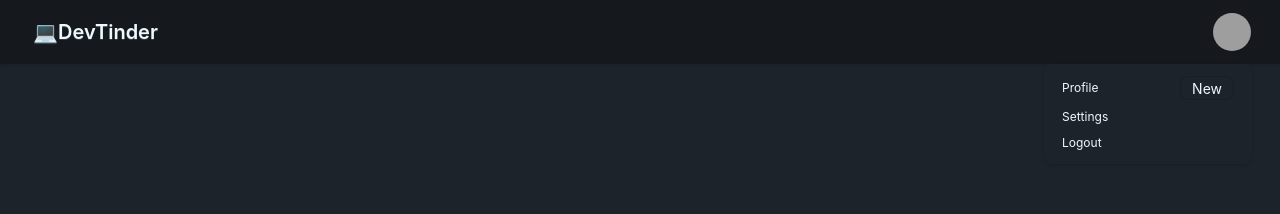
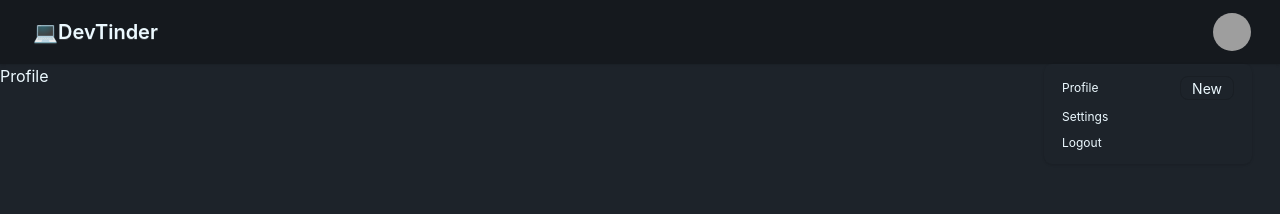
Before and after one commit to jayanshukikani-1412/dev-tinder-frontend, a React (Vite) app: page /profile in a window 1280 px wide. Both pictures are taken after a click on the button 1232 px from the left and 32 px from the top of the page. Shown: the top 214 px of the page. Built offline with nearby package versions, Linux system fonts and the light colour scheme; grey boxes are pictures that could not be loaded.

Commit message:
Add React Router and restructure application components

```diff
--- a/package.json
+++ b/package.json
@@ -13,6 +13,7 @@
     "@tailwindcss/vite": "^4.2.1",
     "react": "^19.2.0",
     "react-dom": "^19.2.0",
+    "react-router-dom": "^7.13.1",
     "tailwindcss": "^4.2.1"
   },
   "devDependencies": {
--- a/src/App.jsx
+++ b/src/App.jsx
@@ -1,44 +1,28 @@
+import { BrowserRouter, Route, Routes } from "react-router-dom";
+import Body from "./components/body";
+import Login from "./components/login";
+import Profile from "./components/profile";
+
 function App() {
   return (
     <>
-      <div className="navbar bg-base-300 shadow-sm">
-        <div className="flex-1 mx-2">
-          <a className="btn btn-ghost text-xl">💻DevTinder</a>
-        </div>
-        <div className="flex gap-2">
-          <div className="dropdown dropdown-end mx-5">
-            <div
-              tabIndex={0}
-              role="button"
-              className="btn btn-ghost btn-circle avatar"
-            >
-              <div className="w-10 rounded-full">
-                <img
-                  alt="Tailwind CSS Navbar component"
-                  src="https://img.daisyui.com/images/stock/photo-1534528741775-53994a69daeb.webp"
-                />
-              </div>
-            </div>
-            <ul
-              tabIndex="-1"
-              className="menu menu-sm dropdown-content bg-base-100 rounded-box z-1 mt-3 w-52 p-2 shadow"
-            >
-              <li>
-                <a className="justify-between">
-                  Profile
-                  <span className="badge">New</span>
-                </a>
-              </li>
-              <li>
-                <a>Settings</a>
-              </li>
-              <li>
-                <a>Logout</a>
-              </li>
-            </ul>
-          </div>
-        </div>
-      </div>
+      <BrowserRouter basename="/">
+        <Routes>
+          <Route
+            path="/"
+            element={<Body />}
+          >
+            <Route
+              path="/login"
+              element={<Login />}
+            />
+            <Route
+              path="/profile"
+              element={<Profile />}
+            />
+          </Route>
+        </Routes>
+      </BrowserRouter>
     </>
   );
 }
--- /dev/null
+++ b/src/components/body.jsx
@@ -0,0 +1,14 @@
+import React from "react";
+import Navbar from "./navbar";
+import { Outlet } from "react-router-dom";
+
+const Body = () => {
+  return (
+    <div>
+      <Navbar />
+      <Outlet />
+    </div>
+  );
+};
+
+export default Body;
--- /dev/null
+++ b/src/components/login.jsx
@@ -0,0 +1,9 @@
+import React from 'react'
+
+const Login = () => {
+  return (
+    <div>Login</div>
+  )
+}
+
+export default Login
--- /dev/null
+++ b/src/components/navbar.tsx
@@ -0,0 +1,43 @@
+import React from "react";
+
+const Navbar = () => {
+  return (
+    <div className="navbar bg-base-300 shadow-sm">
+      <div className="flex-1 mx-2">
+        <a className="btn btn-ghost text-xl">💻DevTinder</a>
+      </div>
+      <div className="flex gap-2">
+        <div className="dropdown dropdown-end mx-5">
+          <div
+            tabIndex={0}
+            role="button"
+            className="btn btn-ghost btn-circle avatar"
+          >
+            <div className="w-10 rounded-full">
+              <img
+                alt="Tailwind CSS Navbar component"
+                src="https://img.daisyui.com/images/stock/photo-1534528741775-53994a69daeb.webp"
+              />
+            </div>
+          </div>
+          <ul className="menu menu-sm dropdown-content bg-base-100 rounded-box z-1 mt-3 w-52 p-2 shadow">
+            <li>
+              <a className="justify-between">
+                Profile
+                <span className="badge">New</span>
+              </a>
+            </li>
+            <li>
+              <a>Settings</a>
+            </li>
+            <li>
+              <a>Logout</a>
+            </li>
+          </ul>
+        </div>
+      </div>
+    </div>
+  );
+};
+
+export default Navbar;
--- /dev/null
+++ b/src/components/profile.jsx
@@ -0,0 +1,7 @@
+import React from "react";
+
+const Profile = () => {
+  return <div>Profile</div>;
+};
+
+export default Profile;
```
Also changed, not shown: 2 other files (tests, documents, lock files or other folders).
